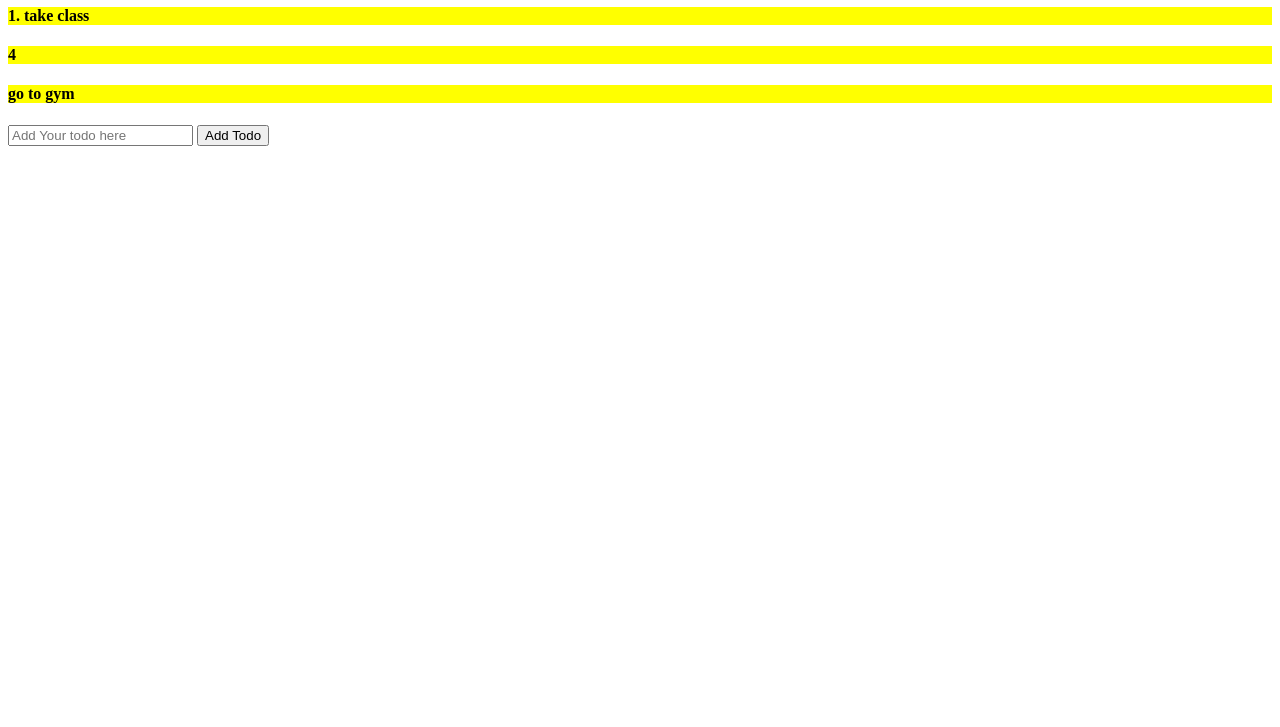
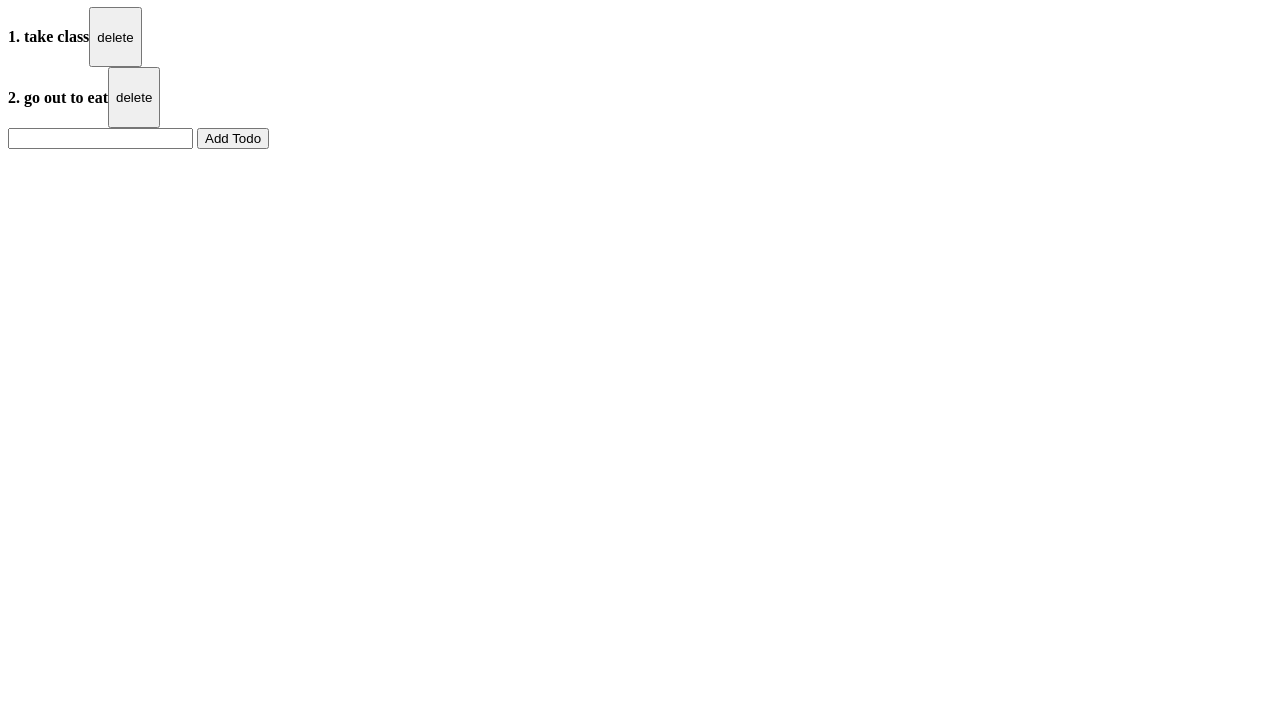
Before and after one commit to Shereya-verma/asyncjava, a plain HTML site: page index.html in a window 1280 px wide. Shown: the part 73-800 px from the top of the page. Drawn offline with Linux system fonts and the light colour scheme.

Commit message:
new changes

```diff
--- a/index.html
+++ b/index.html
@@ -1,27 +1,36 @@
 <!DOCTYPE html>
-<html lang="en">
-<head>
-  <meta charset="UTF-8">
-  <meta name="viewport" content="width=device-width, initial-scale=1.0">
-  <title>replit</title>
-  <link href="style.css" rel="stylesheet" type="text/css"/>
-<style>
-  .todo{
-    background-color: yellow;
-  }
-</style>
-</head>
+<html>
 <body>
-  <h1>Todo List</h1>
-  <h4 class="todo">1. take class</h4>
-  <h4 class="todo">2. Go</h4>
-  <h4 class="todo">go to gym</h4>
-  <div>
-    <input type="text" placeholder="Add Your todo here"></input>
-    <button id="btn" onclick="addTodo()">Add Todo</button>
+
+<h1>Todo list</h1>
+<div id="todoParent">
+  <div id="todo-1" style="display: flex;">
+    <h4>1. take class</h4>
+    <button onclick="deleteTodo(1)">delete</button>
   </div>
-  <script src="script.js">
-  </script>
+
+  <div id="todo-2" style="display: flex;">
+    <h4>2. go out to eat</h4>
+    <button onclick="deleteTodo(2)">delete</button>
+  </div>
+
+</div>
+
+
+<div>
+  <input type="text">
+  <button>Add Todo</button>
+</div>
+
+
+<script>
+
+function deleteTodo(index) {
+  const element = document.getElementById("todo-" + index);
+  element.parentNode.removeChild(element);
+}
+
+</script>
 
 </body>
 </html>
--- a/script.js
+++ /dev/null
@@ -1,7 +0,0 @@
-let ctr =0;
-function callback(){
- const el= document.querySelectorAll("h4")[1]
- el.innerHTML = ctr;
-  ctr =ctr+1;
-}
-setInterval(callback, 1000);
```
